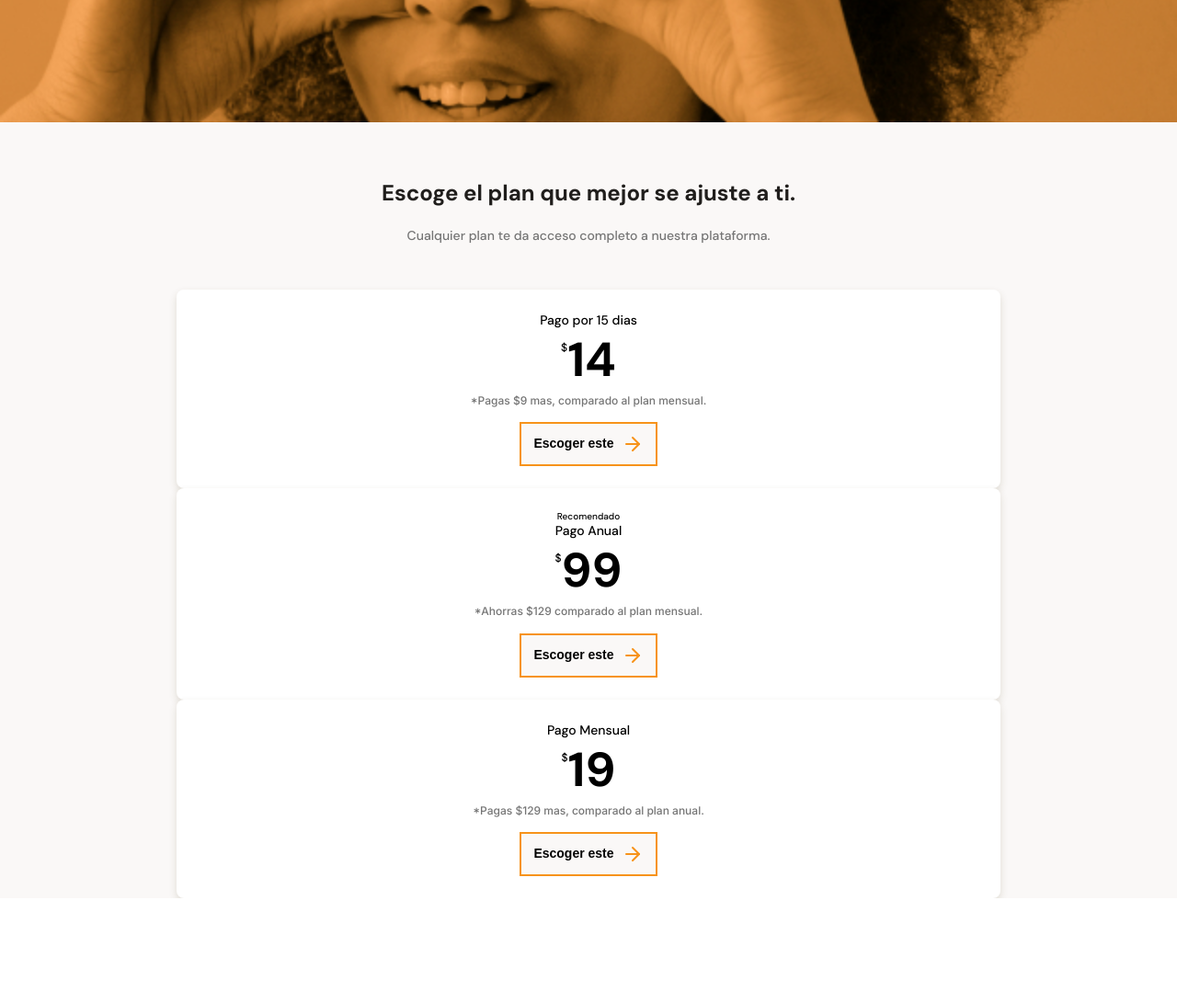
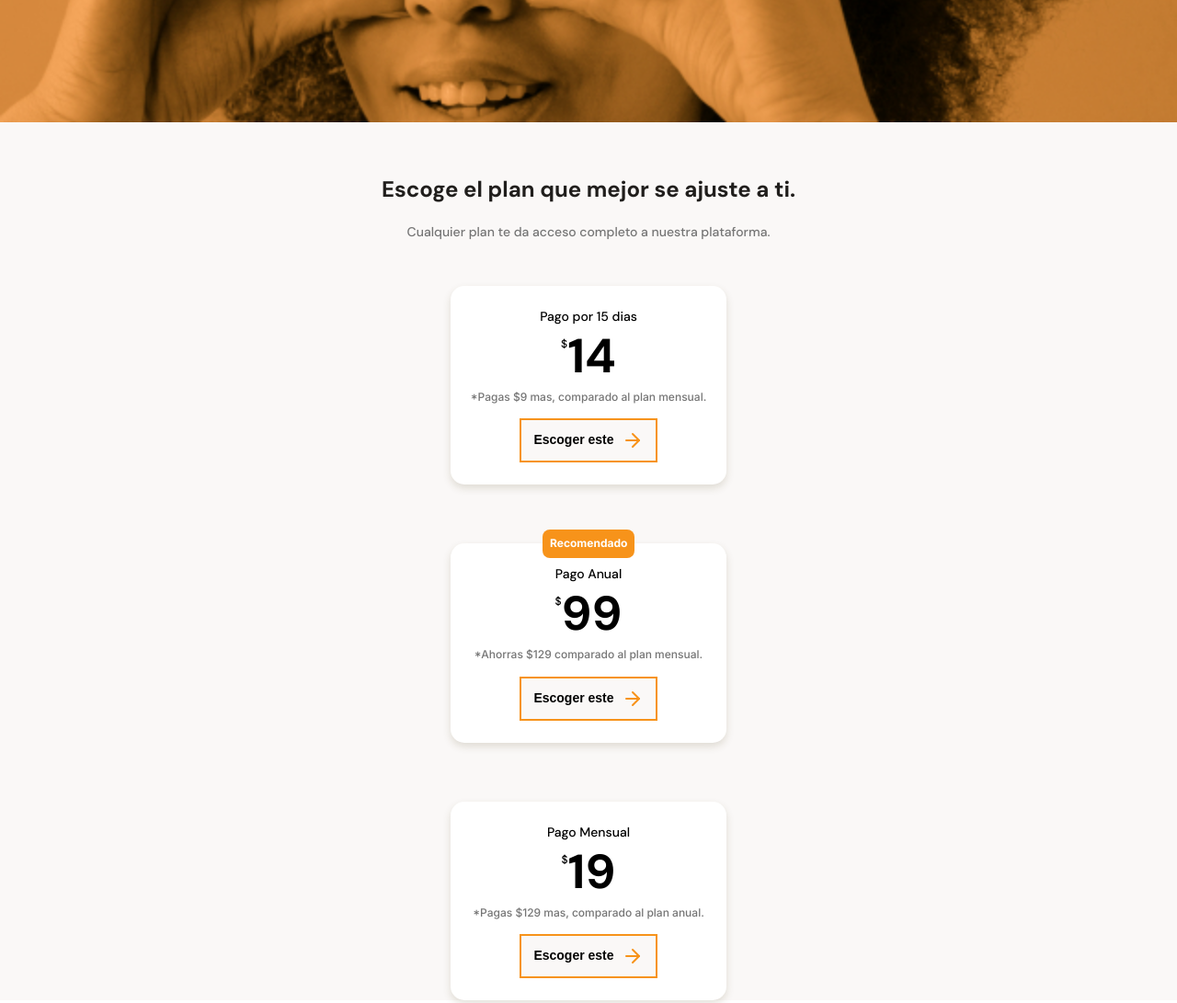
Before and after one commit to iJCode1/Bata-Bit, a plain HTML site: page index.html in a window 1280 px wide. Shown: the part 2700-3791 px from the top of the page at 92% size. Before the commit the page ends 3677 px from the top, so only its background shows below. Drawn offline with Linux system fonts and the light colour scheme.

Commit message:
estilos al boton flotante de pagos

```diff
--- a/index.html
+++ b/index.html
@@ -132,7 +132,7 @@
                     </article>
 
                     <article class="plans__card--container plans--annual">
-                        <p>Recomendado</p>
+                        <p class="plans--recommended">Recomendado</p>
                         <div class="card--content">
                             <h3>Pago Anual</h3>
                             <p class="card--price"><span class="plans--small">$</span>99</p>
--- a/styles/style.css
+++ b/styles/style.css
@@ -444,14 +444,15 @@ main{
     width: 100%;
     min-width: 320px;
     background-color: var(--off-white);
-    padding-top: 6.4rem;
 }
 
 .plans--primary-text{
     width: 90%;
     min-width: 288px;
+    height: auto;
     margin: 0 auto;
     text-align: center;
+    margin-bottom: 5rem;
 }
 
 .plans--title{
@@ -460,6 +461,7 @@ main{
     font-size: 2.4rem;
     line-height: 2.6rem;
     color: var(--warm-black);
+    padding-top: 6rem;
 }
 
 .plans--description{
@@ -468,23 +470,41 @@ main{
     font-size: 1.4rem;
     line-height: 1.8rem;
     color: #757575;
-    margin-top: 2.4rem;
-    margin-bottom: 5rem;
+    padding-top: 2.4rem;
 }
 
 .plans__card--container{
     width: 70%;
+    min-width: 230px;
+    max-width: 300px;
+    height: auto;
     margin: 0 auto;
     background-color: var(--just-white);
     padding: 24px 16px;
     box-shadow: 0px 4px 8px rgba(89, 73, 30, 0.16);
-    border-radius: 8px;
+    border-radius: 15px;
     text-align: center;
+    margin-bottom: 64px;
 }
 
-.plans__card--container .plans__annual{
+.plans--annual{
+    position: relative;
+}
 
+.plans--recommended{
+    background-color: var(--bitcoin-orange);
+    padding: 8px 8px;
+    border-radius: 8px;
+    position: absolute;
+    top: -15px;
+    left: calc(50% - 100px/2);
+    color: var(--just-white);
+    font-family: var(--font-inter), "sans-serif";
+    font-weight: 700;
+    font-size: 1.2rem;
+    line-height: 14.52px;
 }
+
 
 .card--content h3{
     font-weight: 500;
```
